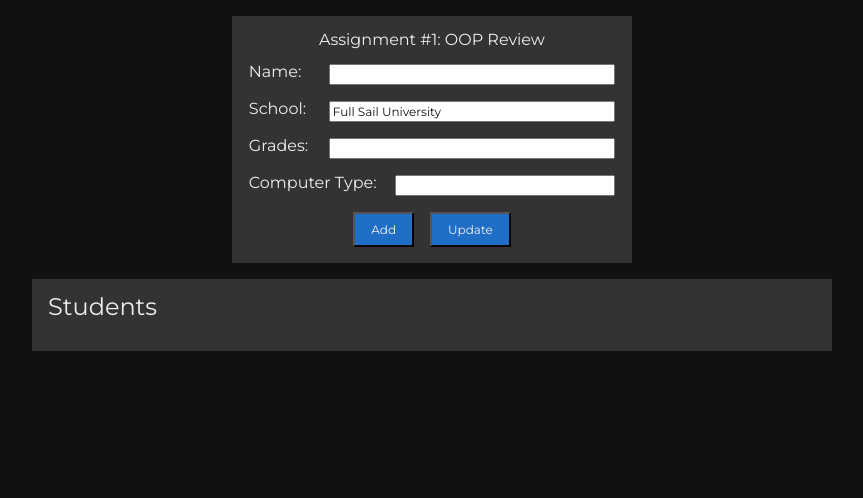
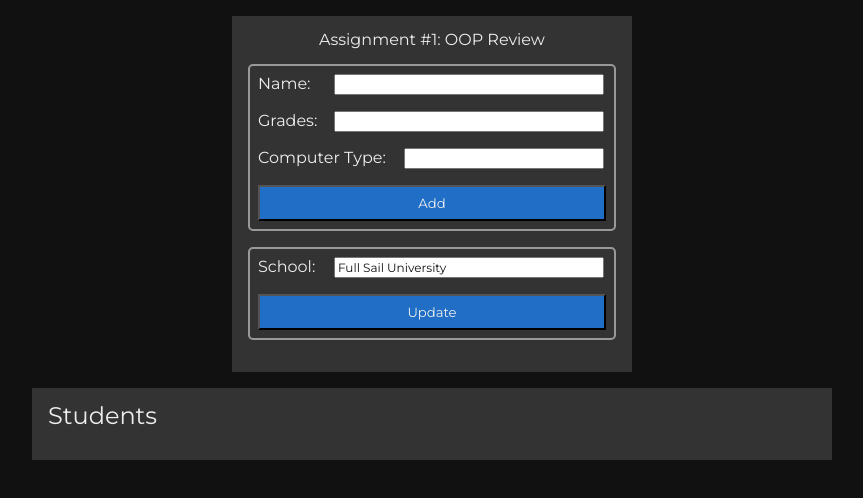
Before and after one commit to mattpezzente/js-classes, a website: page index.html in a window 1280 px wide. Shown: the whole page, without its empty margins (208-1071 px from the left). Drawn offline with nearby package versions, Linux system fonts and the light colour scheme.

Commit message:
Changed form layout

```diff
--- a/index.html
+++ b/index.html
@@ -18,12 +18,16 @@
   <main>
     <form class="main-form">
       <legend>Assignment #1: OOP Review</legend>
-      <label>Name: </label><input class="txt-name" type="text" data-student="student" />
-      <label>School: </label><input class="txt-school" type="text" data-student="school" value="Full Sail University" />
-      <label>Grades: </label><input class="txt-grades" type="text" data-student="student" />
-      <label>Computer Type: </label><input class="txt-computor-type" type="text" data-student="student" />
-      <button class="btn-add" type="submit">Add</button>
-      <button class="btn-update" type="submit">Update</button>
+      <div class="group">
+        <label>Name: </label><input class="txt-name" type="text" data-student="student" />
+        <label>Grades: </label><input class="txt-grades" type="text" data-student="student" />
+        <label class="lbl-computer-type">Computer Type: </label><input class="txt-computer-type" type="text" data-student="student" />
+        <button class="btn-add" type="submit">Add</button>
+      </div>
+      <div class="group">
+        <label>School: </label><input class="txt-school" type="text" data-student="school" value="Full Sail University" />
+        <button class="btn-update" type="submit">Update</button>
+      </div>
     </form>
   </main>
   <section class="content">
--- a/sass/main.sass
+++ b/sass/main.sass
@@ -36,35 +36,46 @@ h1
 	background: $background
 	max-width: 400px
 
-	>legend
+	legend
 		width: 100%
 		text-align: center
 		margin-bottom: 1rem
 
-	>label
-		display: block
+	.group
+		@extend %center-object
+		margin-bottom: 1rem
+		padding: 0.5rem
+		width: 100%
+		border: 2px solid #999
+		border-radius: 5px
+
+
+	label
+		display: inline-block
 		margin-right: 0.9rem
 		text-align: left
 		width: calc(20% - 0.5rem)
 
-	>input
-		display: block
+	input
+		display: inline-block
 		margin-bottom: 1rem
 		width: calc(80% - 0.5rem)
 		font-size: 0.75rem
 
-	>label:nth-of-type(4)
-		width: calc(38% - 0.5rem)
+	.lbl-computer-type
+		width: calc(40% - 0.5rem)
 
-	>input:nth-of-type(4)
-		width: calc(62% - 0.5rem)
+	.txt-computer-type
+		width: calc(60% - 0.5rem)
 
-	>button
+	button
+		@extend %center-object
+		display: block
 		background: #206ec6
-		margin: 0 0.5rem
 		padding: 0.5rem 1rem
+		width: 100%
 		color: #eee
-		font-size: 0.75rem
+		font-size: 0.825rem
 		cursor: pointer
 		transition: 0.2s
 
```
Also changed, not shown: css/main.css.
